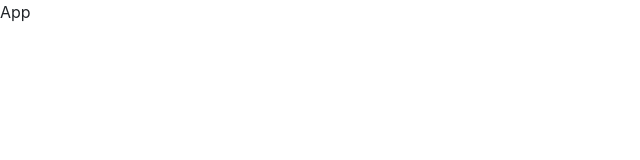
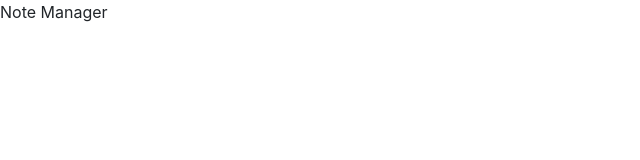
Before and after one commit to 47leonel-wabo/r18-react-redux, a React (Create React App) app: page / in a window 1280 px wide. Shown: the top 160 px of the page, without its empty margins (0-640 px from the left). Built offline with nearby package versions, Linux system fonts and the light colour scheme.

Commit message:
Note manager, initial commit

```diff
--- a/src/app/App.js
+++ b/src/app/App.js
@@ -1,7 +1,7 @@
 import "./App.css";
 
 function App() {
-  return <div className="App">App</div>;
+  return <div className="App">Note Manager</div>;
 }
 
 export default App;
```
